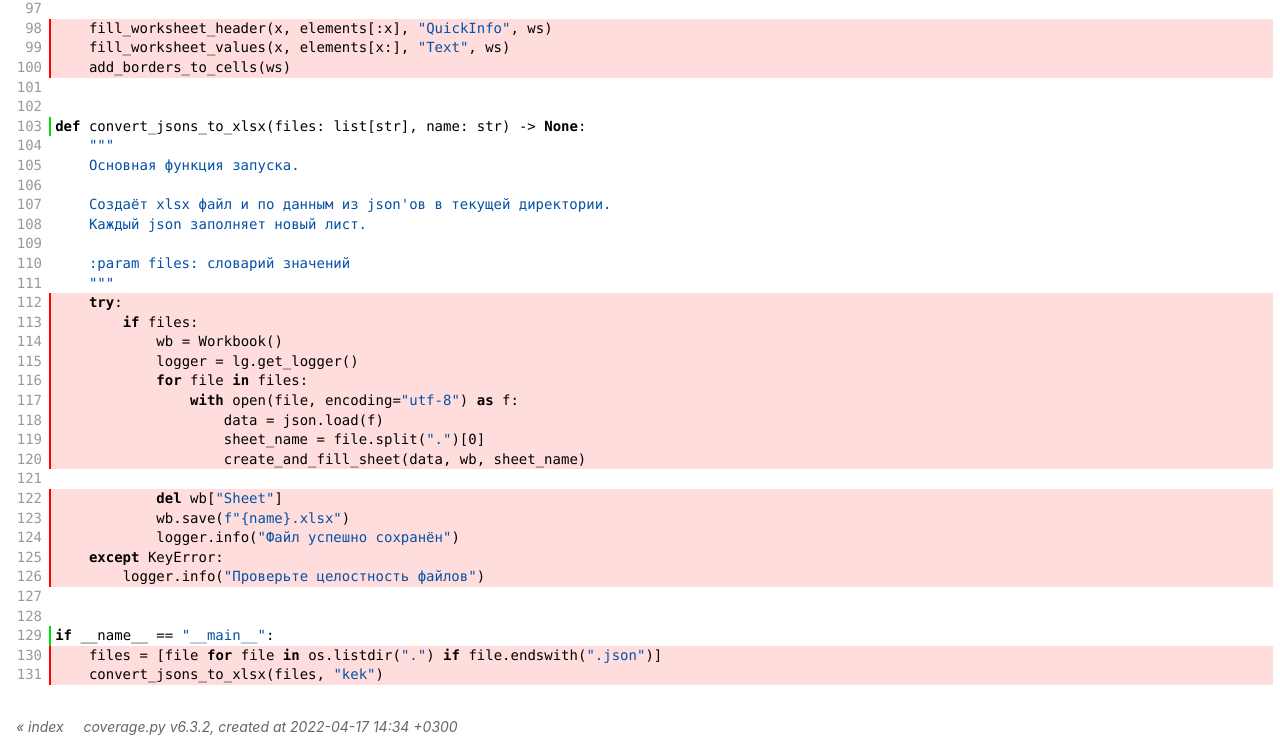
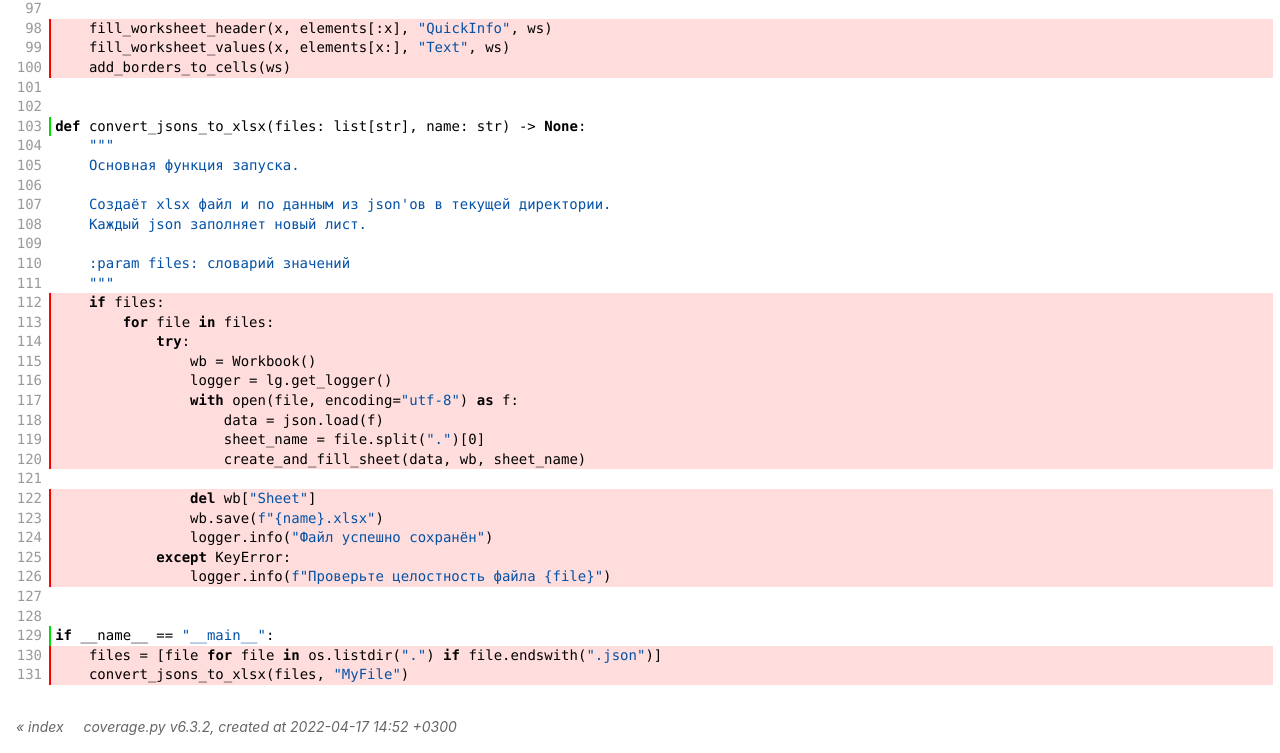
Before and after one commit to SmeshMike/pikta_entrance_task, a plain HTML site: page report/json_task_py.html in a window 1280 px wide. Shown: the part 1990-2743 px from the top of the page. Drawn offline with Linux system fonts and the light colour scheme; a script that the page names is missing.

Commit message:
Change json_task logic

```diff
--- a/report/json_task_py.html
+++ b/report/json_task_py.html
@@ -168,32 +168,32 @@
     <p class="pln"><span class="n"><a id="t109" href="#t109">109</a></span><span class="t">&nbsp;</span><span class="r"></span></p>
     <p class="pln"><span class="n"><a id="t110" href="#t110">110</a></span><span class="t"><span class="str">    :param files: &#1089;&#1083;&#1086;&#1074;&#1072;&#1088;&#1080;&#1081; &#1079;&#1085;&#1072;&#1095;&#1077;&#1085;&#1080;&#1081;</span>&nbsp;</span><span class="r"></span></p>
     <p class="pln"><span class="n"><a id="t111" href="#t111">111</a></span><span class="t"><span class="str">    """</span>&nbsp;</span><span class="r"></span></p>
-    <p class="mis show_mis"><span class="n"><a id="t112" href="#t112">112</a></span><span class="t">    <span class="key">try</span><span class="op">:</span>&nbsp;</span><span class="r"></span></p>
-    <p class="mis show_mis"><span class="n"><a id="t113" href="#t113">113</a></span><span class="t">        <span class="key">if</span> <span class="nam">files</span><span class="op">:</span>&nbsp;</span><span class="r"></span></p>
-    <p class="mis show_mis"><span class="n"><a id="t114" href="#t114">114</a></span><span class="t">            <span class="nam">wb</span> <span class="op">=</span> <span class="nam">Workbook</span><span class="op">(</span><span class="op">)</span>&nbsp;</span><span class="r"></span></p>
-    <p class="mis show_mis"><span class="n"><a id="t115" href="#t115">115</a></span><span class="t">            <span class="nam">logger</span> <span class="op">=</span> <span class="nam">lg</span><span class="op">.</span><span class="nam">get_logger</span><span class="op">(</span><span class="op">)</span>&nbsp;</span><span class="r"></span></p>
-    <p class="mis show_mis"><span class="n"><a id="t116" href="#t116">116</a></span><span class="t">            <span class="key">for</span> <span class="nam">file</span> <span class="key">in</span> <span class="nam">files</span><span class="op">:</span>&nbsp;</span><span class="r"></span></p>
+    <p class="mis show_mis"><span class="n"><a id="t112" href="#t112">112</a></span><span class="t">    <span class="key">if</span> <span class="nam">files</span><span class="op">:</span>&nbsp;</span><span class="r"></span></p>
+    <p class="mis show_mis"><span class="n"><a id="t113" href="#t113">113</a></span><span class="t">        <span class="key">for</span> <span class="nam">file</span> <span class="key">in</span> <span class="nam">files</span><span class="op">:</span>&nbsp;</span><span class="r"></span></p>
+    <p class="mis show_mis"><span class="n"><a id="t114" href="#t114">114</a></span><span class="t">            <span class="key">try</span><span class="op">:</span>&nbsp;</span><span class="r"></span></p>
+    <p class="mis show_mis"><span class="n"><a id="t115" href="#t115">115</a></span><span class="t">                <span class="nam">wb</span> <span class="op">=</span> <span class="nam">Workbook</span><span class="op">(</span><span class="op">)</span>&nbsp;</span><span class="r"></span></p>
+    <p class="mis show_mis"><span class="n"><a id="t116" href="#t116">116</a></span><span class="t">                <span class="nam">logger</span> <span class="op">=</span> <span class="nam">lg</span><span class="op">.</span><span class="nam">get_logger</span><span class="op">(</span><span class="op">)</span>&nbsp;</span><span class="r"></span></p>
     <p class="mis show_mis"><span class="n"><a id="t117" href="#t117">117</a></span><span class="t">                <span class="key">with</span> <span class="nam">open</span><span class="op">(</span><span class="nam">file</span><span class="op">,</span> <span class="nam">encoding</span><span class="op">=</span><span class="str">"utf-8"</span><span class="op">)</span> <span class="key">as</span> <span class="nam">f</span><span class="op">:</span>&nbsp;</span><span class="r"></span></p>
     <p class="mis show_mis"><span class="n"><a id="t118" href="#t118">118</a></span><span class="t">                    <span class="nam">data</span> <span class="op">=</span> <span class="nam">json</span><span class="op">.</span><span class="nam">load</span><span class="op">(</span><span class="nam">f</span><span class="op">)</span>&nbsp;</span><span class="r"></span></p>
     <p class="mis show_mis"><span class="n"><a id="t119" href="#t119">119</a></span><span class="t">                    <span class="nam">sheet_name</span> <span class="op">=</span> <span class="nam">file</span><span class="op">.</span><span class="nam">split</span><span class="op">(</span><span class="str">"."</span><span class="op">)</span><span class="op">[</span><span class="num">0</span><span class="op">]</span>&nbsp;</span><span class="r"></span></p>
     <p class="mis show_mis"><span class="n"><a id="t120" href="#t120">120</a></span><span class="t">                    <span class="nam">create_and_fill_sheet</span><span class="op">(</span><span class="nam">data</span><span class="op">,</span> <span class="nam">wb</span><span class="op">,</span> <span class="nam">sheet_name</span><span class="op">)</span>&nbsp;</span><span class="r"></span></p>
     <p class="pln"><span class="n"><a id="t121" href="#t121">121</a></span><span class="t">&nbsp;</span><span class="r"></span></p>
-    <p class="mis show_mis"><span class="n"><a id="t122" href="#t122">122</a></span><span class="t">            <span class="key">del</span> <span class="nam">wb</span><span class="op">[</span><span class="str">"Sheet"</span><span class="op">]</span>&nbsp;</span><span class="r"></span></p>
-    <p class="mis show_mis"><span class="n"><a id="t123" href="#t123">123</a></span><span class="t">            <span class="nam">wb</span><span class="op">.</span><span class="nam">save</span><span class="op">(</span><span class="str">f"{name}.xlsx"</span><span class="op">)</span>&nbsp;</span><span class="r"></span></p>
-    <p class="mis show_mis"><span class="n"><a id="t124" href="#t124">124</a></span><span class="t">            <span class="nam">logger</span><span class="op">.</span><span class="nam">info</span><span class="op">(</span><span class="str">"&#1060;&#1072;&#1081;&#1083; &#1091;&#1089;&#1087;&#1077;&#1096;&#1085;&#1086; &#1089;&#1086;&#1093;&#1088;&#1072;&#1085;&#1105;&#1085;"</span><span class="op">)</span>&nbsp;</span><span class="r"></span></p>
-    <p class="mis show_mis"><span class="n"><a id="t125" href="#t125">125</a></span><span class="t">    <span class="key">except</span> <span class="nam">KeyError</span><span class="op">:</span>&nbsp;</span><span class="r"></span></p>
-    <p class="mis show_mis"><span class="n"><a id="t126" href="#t126">126</a></span><span class="t">        <span class="nam">logger</span><span class="op">.</span><span class="nam">info</span><span class="op">(</span><span class="str">"&#1055;&#1088;&#1086;&#1074;&#1077;&#1088;&#1100;&#1090;&#1077; &#1094;&#1077;&#1083;&#1086;&#1089;&#1090;&#1085;&#1086;&#1089;&#1090;&#1100; &#1092;&#1072;&#1081;&#1083;&#1086;&#1074;"</span><span class="op">)</span>&nbsp;</span><span class="r"></span></p>
+    <p class="mis show_mis"><span class="n"><a id="t122" href="#t122">122</a></span><span class="t">                <span class="key">del</span> <span class="nam">wb</span><span class="op">[</span><span class="str">"Sheet"</span><span class="op">]</span>&nbsp;</span><span class="r"></span></p>
+    <p class="mis show_mis"><span class="n"><a id="t123" href="#t123">123</a></span><span class="t">                <span class="nam">wb</span><span class="op">.</span><span class="nam">save</span><span class="op">(</span><span class="str">f"{name}.xlsx"</span><span class="op">)</span>&nbsp;</span><span class="r"></span></p>
+    <p class="mis show_mis"><span class="n"><a id="t124" href="#t124">124</a></span><span class="t">                <span class="nam">logger</span><span class="op">.</span><span class="nam">info</span><span class="op">(</span><span class="str">"&#1060;&#1072;&#1081;&#1083; &#1091;&#1089;&#1087;&#1077;&#1096;&#1085;&#1086; &#1089;&#1086;&#1093;&#1088;&#1072;&#1085;&#1105;&#1085;"</span><span class="op">)</span>&nbsp;</span><span class="r"></span></p>
+    <p class="mis show_mis"><span class="n"><a id="t125" href="#t125">125</a></span><span class="t">            <span class="key">except</span> <span class="nam">KeyError</span><span class="op">:</span>&nbsp;</span><span class="r"></span></p>
+    <p class="mis show_mis"><span class="n"><a id="t126" href="#t126">126</a></span><span class="t">                <span class="nam">logger</span><span class="op">.</span><span class="nam">info</span><span class="op">(</span><span class="str">f"&#1055;&#1088;&#1086;&#1074;&#1077;&#1088;&#1100;&#1090;&#1077; &#1094;&#1077;&#1083;&#1086;&#1089;&#1090;&#1085;&#1086;&#1089;&#1090;&#1100; &#1092;&#1072;&#1081;&#1083;&#1072; {file}"</span><span class="op">)</span>&nbsp;</span><span class="r"></span></p>
     <p class="pln"><span class="n"><a id="t127" href="#t127">127</a></span><span class="t">&nbsp;</span><span class="r"></span></p>
     <p class="pln"><span class="n"><a id="t128" href="#t128">128</a></span><span class="t">&nbsp;</span><span class="r"></span></p>
     <p class="run"><span class="n"><a id="t129" href="#t129">129</a></span><span class="t"><span class="key">if</span> <span class="nam">__name__</span> <span class="op">==</span> <span class="str">"__main__"</span><span class="op">:</span>&nbsp;</span><span class="r"></span></p>
     <p class="mis show_mis"><span class="n"><a id="t130" href="#t130">130</a></span><span class="t">    <span class="nam">files</span> <span class="op">=</span> <span class="op">[</span><span class="nam">file</span> <span class="key">for</span> <span class="nam">file</span> <span class="key">in</span> <span class="nam">os</span><span class="op">.</span><span class="nam">listdir</span><span class="op">(</span><span class="str">"."</span><span class="op">)</span> <span class="key">if</span> <span class="nam">file</span><span class="op">.</span><span class="nam">endswith</span><span class="op">(</span><span class="str">".json"</span><span class="op">)</span><span class="op">]</span>&nbsp;</span><span class="r"></span></p>
-    <p class="mis show_mis"><span class="n"><a id="t131" href="#t131">131</a></span><span class="t">    <span class="nam">convert_jsons_to_xlsx</span><span class="op">(</span><span class="nam">files</span><span class="op">,</span> <span class="str">"kek"</span><span class="op">)</span>&nbsp;</span><span class="r"></span></p>
+    <p class="mis show_mis"><span class="n"><a id="t131" href="#t131">131</a></span><span class="t">    <span class="nam">convert_jsons_to_xlsx</span><span class="op">(</span><span class="nam">files</span><span class="op">,</span> <span class="str">"MyFile"</span><span class="op">)</span>&nbsp;</span><span class="r"></span></p>
 </main>
 <footer>
     <div class="content">
         <p>
             <a class="nav" href="index.html">&#xab; index</a> &nbsp; &nbsp; <a class="nav" href="https://coverage.readthedocs.io">coverage.py v6.3.2</a>,
-            created at 2022-04-17 14:34 +0300
+            created at 2022-04-17 14:52 +0300
         </p>
     </div>
 </footer>
```
Also changed, not shown: report/http_requests_py.html (+1 -1 lines), report/index.html (+1 -1 lines), report/logger_py.html (+1 -1 lines), report/sql_task_py.html (+1 -1 lines), 1 other file.
